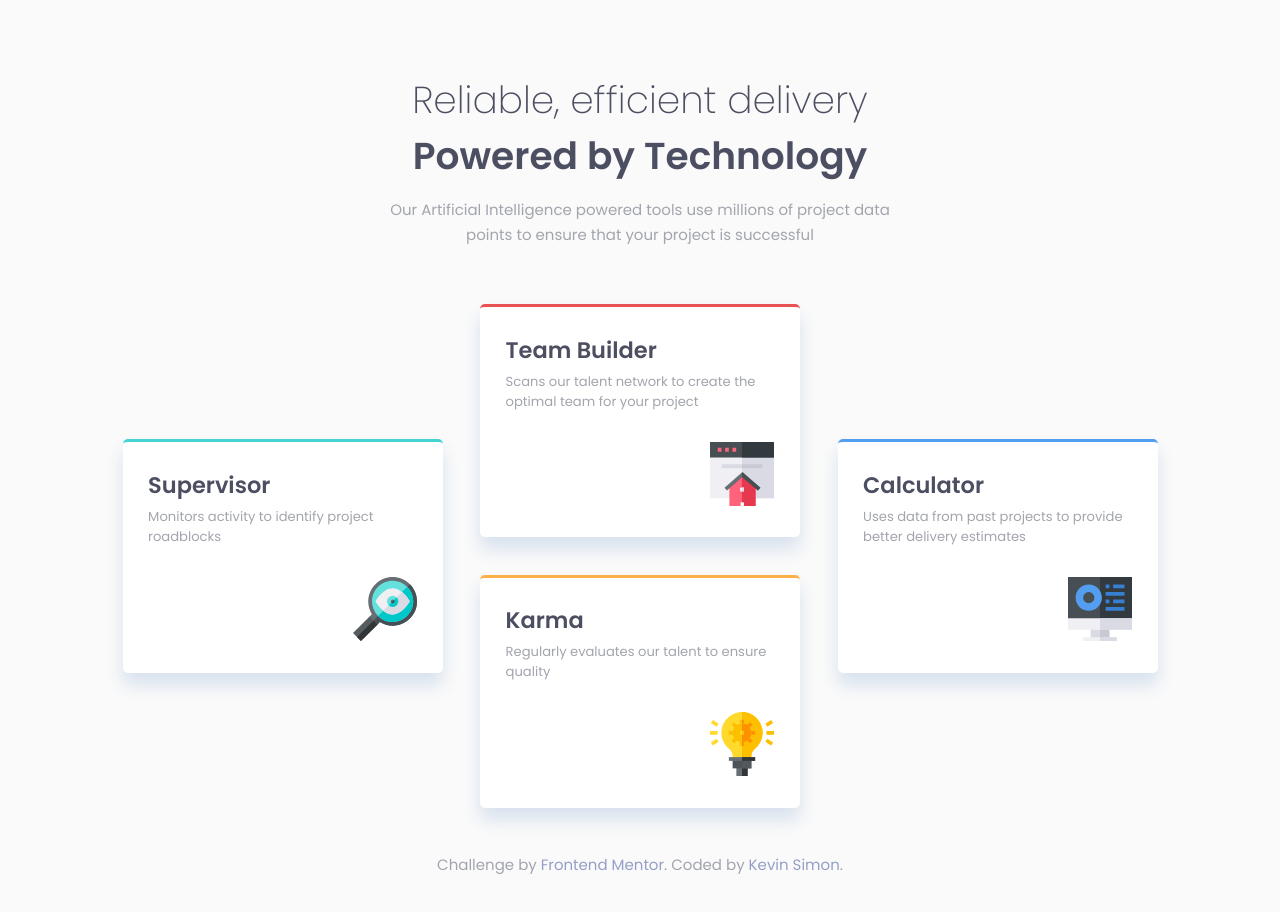
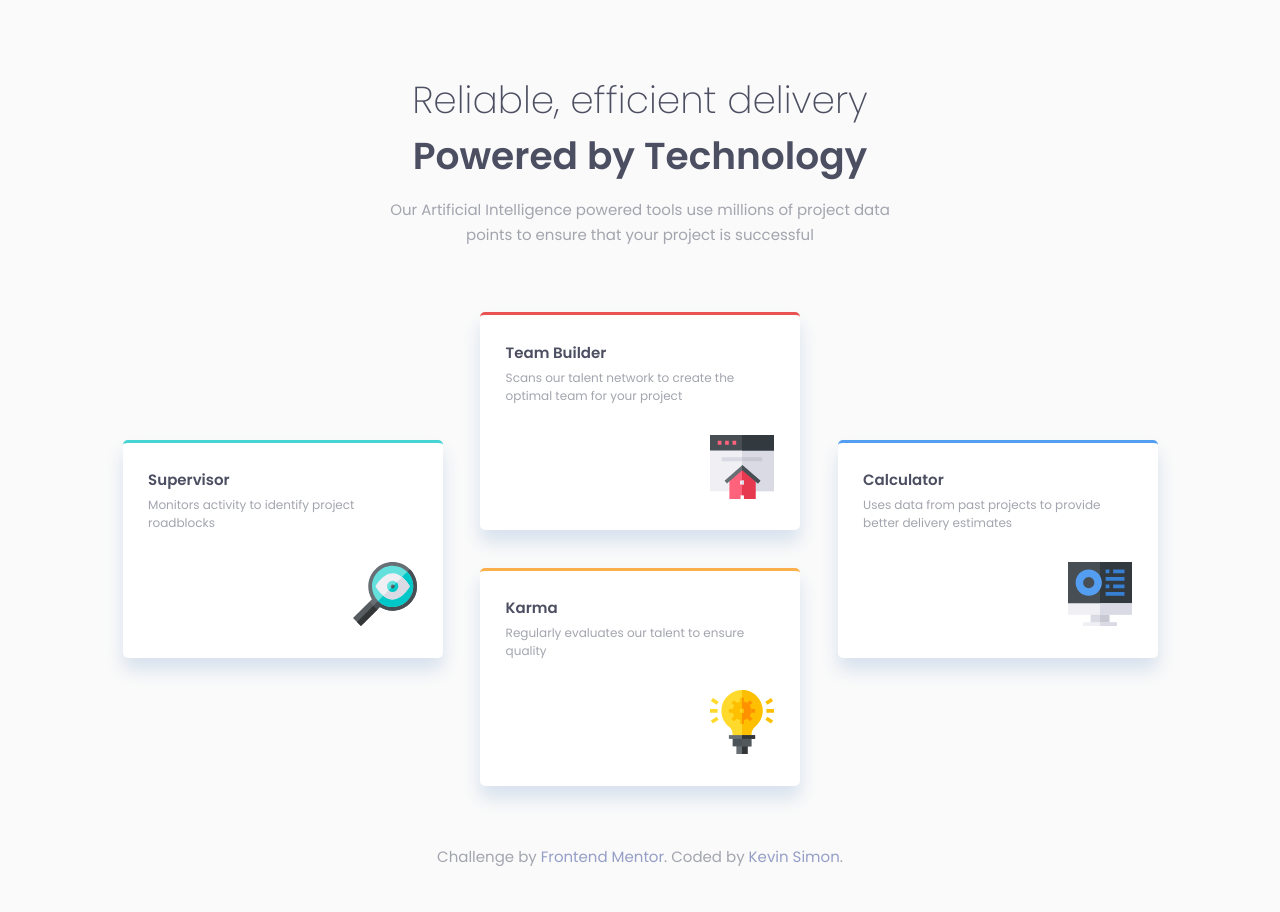
Before and after one commit to zs-kev/four-card, a plain HTML site: page index.html in a window 1280 px wide. Drawn offline with Linux system fonts and the light colour scheme.

Commit message:
V6
Made some minor styling changes to the headings.

```diff
--- a/sass/elements/_card.sass
+++ b/sass/elements/_card.sass
@@ -12,9 +12,9 @@
     padding: 1.6rem
     h3
       padding-bottom: 5px
-      font-size: 1.5em
+      font-size: 1em
     p
-      font-size: 0.875em
+      font-size: 0.8em
     .icon-container
       justify-self: end
       padding-top: 2em
--- a/sass/objects/_header.sass
+++ b/sass/objects/_header.sass
@@ -4,7 +4,7 @@ header
   max-width: 34rem
   margin: 0 auto
   @media only screen and (min-width: 700px)
-    padding-bottom: 3.5rem
+    padding-bottom: 4rem
   h1
     font-size: 1.6em
     padding-bottom: .8rem
```
Also changed, not shown: style.css, 1 other file.
